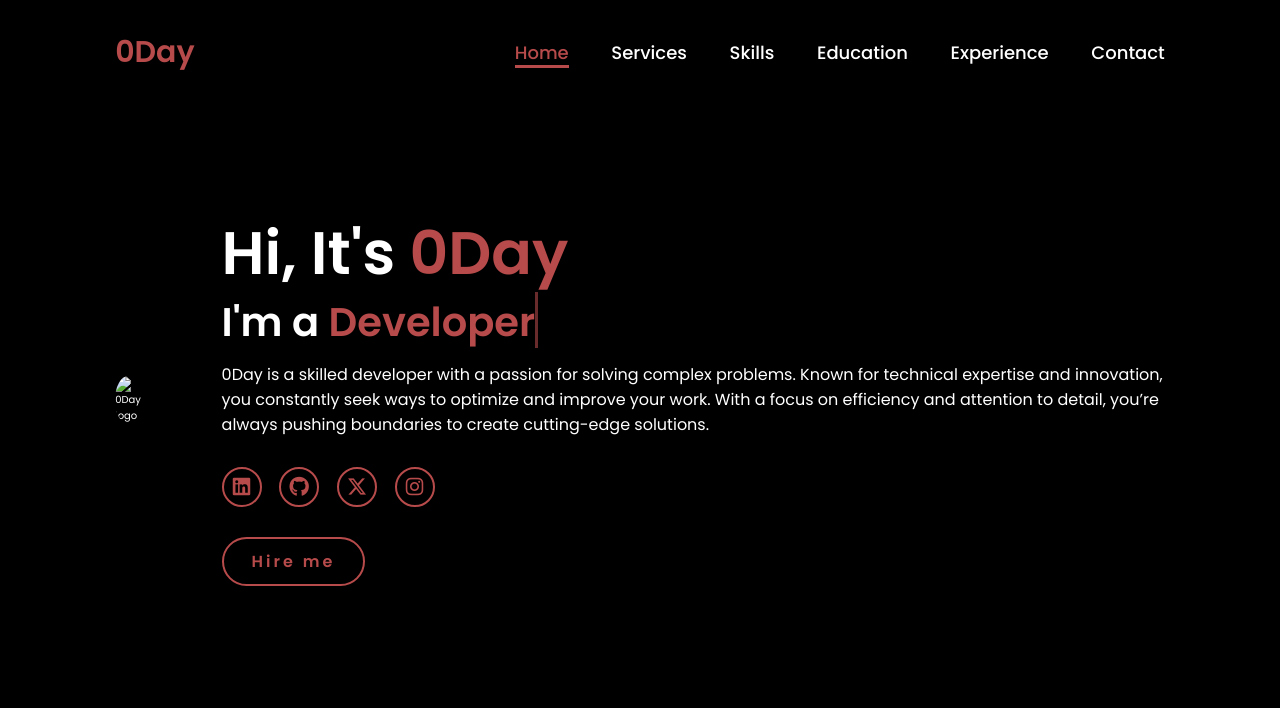
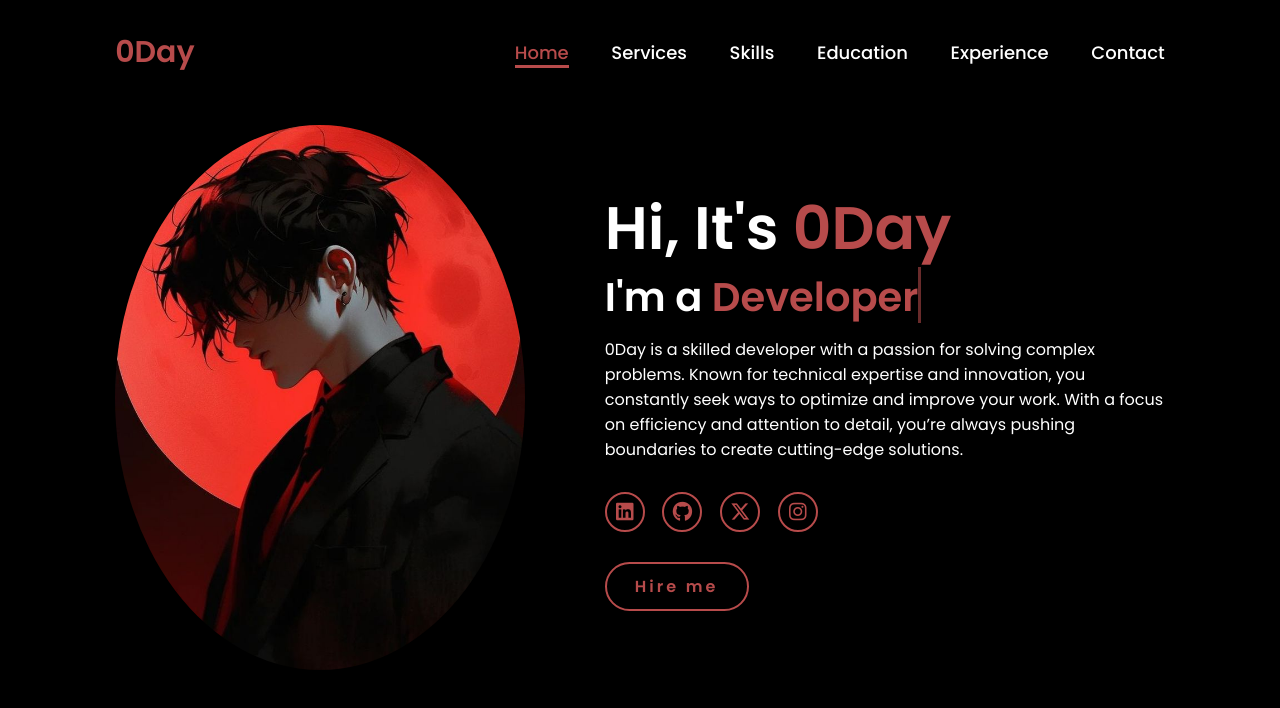
Before and after one commit to 0dayXx/Portfolio, a plain HTML site: page index.html in a window 1280 px wide. Drawn offline with Linux system fonts and the light colour scheme; the site is published under a folder, as on GitHub Pages, so addresses that start at the root find nothing.

Commit message:
index.html

```diff
--- a/index.html
+++ b/index.html
@@ -23,7 +23,7 @@
     </header>
     <section class="home">
         <div class="home-img">
-            <img src="/images/main2.jpg" alt="0Day logo">
+            <img src="images/main2.jpg" alt="0Day logo">
         </div>
         <div class="home-content">
             <h1>Hi, It's <span>0Day</span></h1>
```
